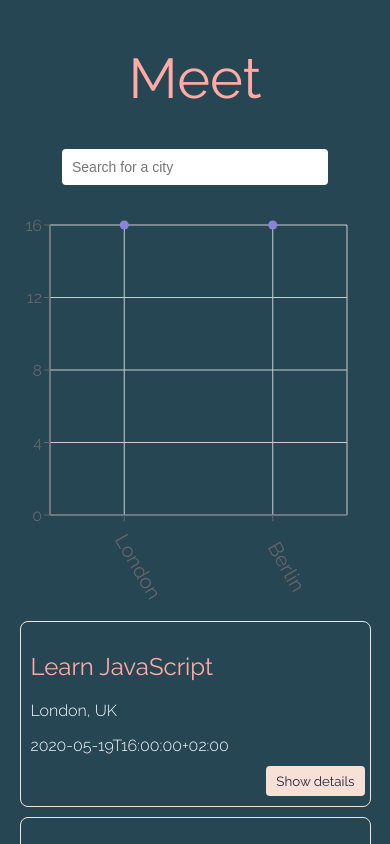
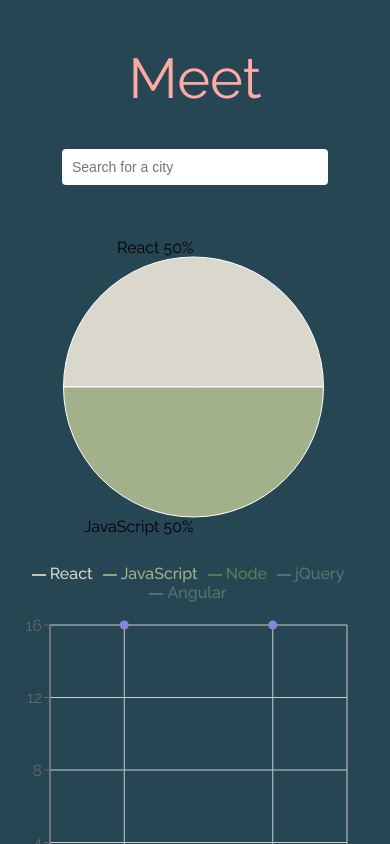
Before and after one commit to LeandraMT/meet_app, a React (Create React App) app: page / in a window 390 px wide. Shown: the top 844 px of the page. Built offline with nearby package versions, Linux system fonts and the light colour scheme; what atatus-spa would draw is missing.

Commit message:
added styles to the charts

```diff
--- a/src/App.css
+++ b/src/App.css
@@ -37,6 +37,18 @@ ul {
   left: 20px;
   width: 250px;
   z-index: 1000;
+}
+
+.charts-container {
+  display: grid;
+  grid-template-columns: 1fr 1fr;
+}
+
+@media (max-width: 768px) {
+  .charts-container {
+    display: grid;
+    grid-template-columns: 1fr;
+  }
 }
 
 /*EVENT COMPONENT*/
--- a/src/App.js
+++ b/src/App.js
@@ -5,6 +5,7 @@ import { useEffect, useState } from 'react';
 import { extractLocations, getEvents } from './api';
 
 //Test Components
+import EventGenresChart from './components/EventGenresChart';
 import CityEventsChart from './components/CityEventsChart';
 import EventList from './components/EventList';
 import CitySearch from './components/CitySearch';
@@ -61,10 +62,15 @@ const App = () => {
                 setCurrentCity={setCurrentCity}
                 setInfoAlert={setInfoAlert}
             />
-            <CityEventsChart
-                allLocations={allLocations}
-                events={events}
-            />
+            <div className='charts-container'>
+                <EventGenresChart
+                    events={events}
+                />
+                <CityEventsChart
+                    allLocations={allLocations}
+                    events={events}
+                />
+            </div>
             <EventList
                 allEvents={events}
             />
```
